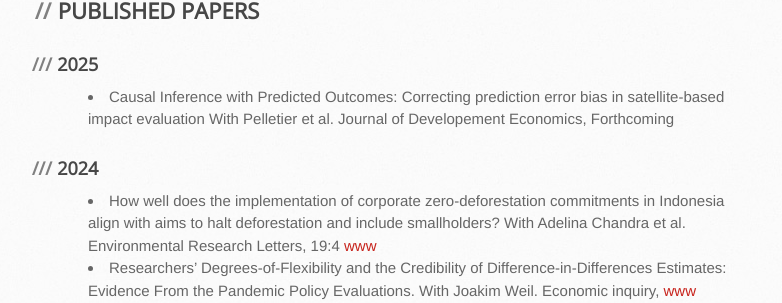
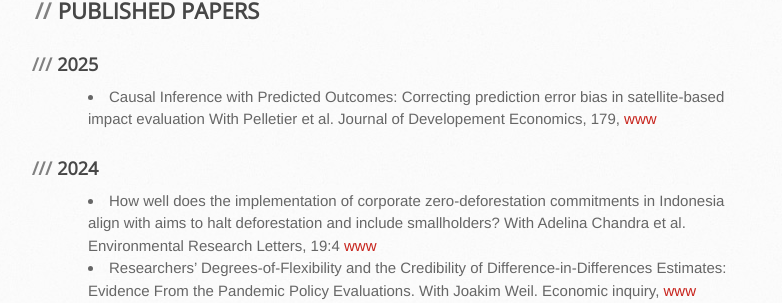
Before and after one commit to MatthieuStigler/MatthieuStigler.github.io, a Jekyll site: the page built from Research.Md, in a window 1280 px wide. Shown: the part 818-1121 px from the top of the page, without its empty margins (102-884 px from the left). Built offline with Jekyll 4.4.1, drawn with Linux system fonts in a browser that asks for light colours.

Commit message:
add doi
Updated publication details for accuracy and added DOI links.

```diff
--- a/Research.Md
+++ b/Research.Md
@@ -25,7 +25,7 @@ Google  Scholar: [link](https://scholar.google.com/citations?user=AiA41oQAAAAJ&h
 ## PUBLISHED PAPERS
 
 ### 2025
-- *Causal Inference with Predicted Outcomes: Correcting prediction error bias in satellite-based impact evaluation* With Pelletier et al. Journal of Developement Economics, Forthcoming
+- *Causal Inference with Predicted Outcomes: Correcting prediction error bias in satellite-based impact evaluation* With Pelletier et al. Journal of Developement Economics, 179, [www](https://doi.org/10.1111/ecin.13273)
 
 ### 2024
 
```
